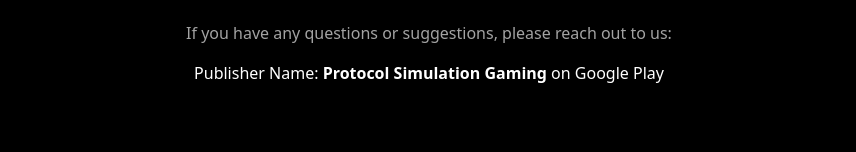
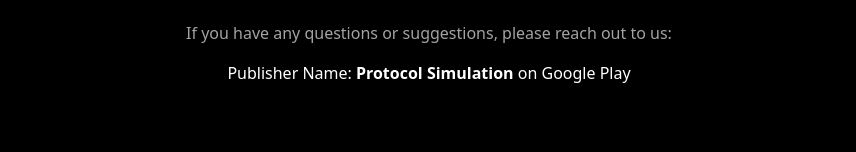
Before and after one commit to ProtocolSimulation/protocolsimulation.github.io, a plain HTML site: page index.html in a window 1280 px wide. Shown: the part 981-1133 px from the top of the page, without its empty margins (211-1067 px from the left). Drawn offline with nearby package versions, Linux system fonts and the light colour scheme.

Commit message:
Update index.html

```diff
--- a/index.html
+++ b/index.html
@@ -62,7 +62,7 @@
     <h2 class="text-3xl font-semibold mb-6">📬 Contact</h2>
     <p class="text-neutral-400">If you have any questions or suggestions, please reach out to us:</p>
     <ul class="mt-4 space-y-2">
-      <li>Publisher Name: <strong>Protocol Simulation Gaming</strong> on Google Play</li>
+      <li>Publisher Name: <strong>Protocol Simulation</strong> on Google Play</li>
     </ul>
   </section>
 
```
